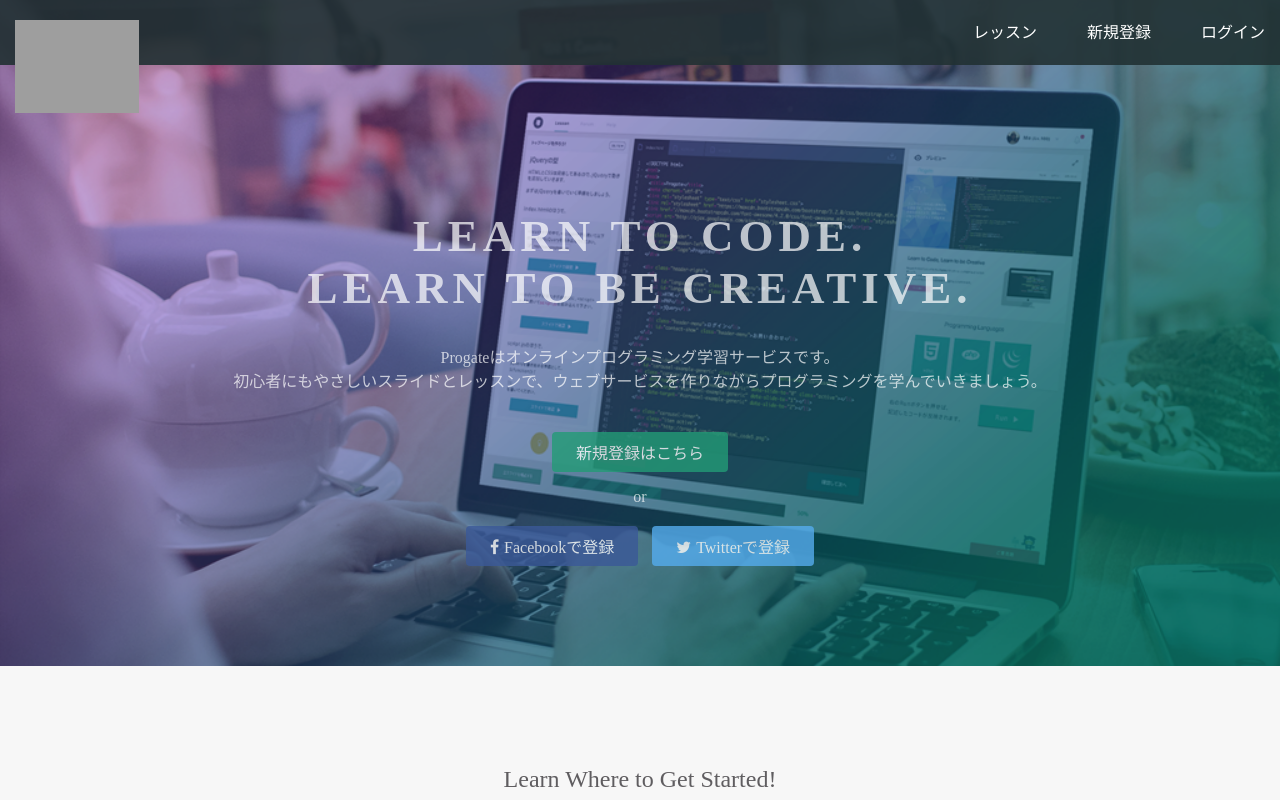
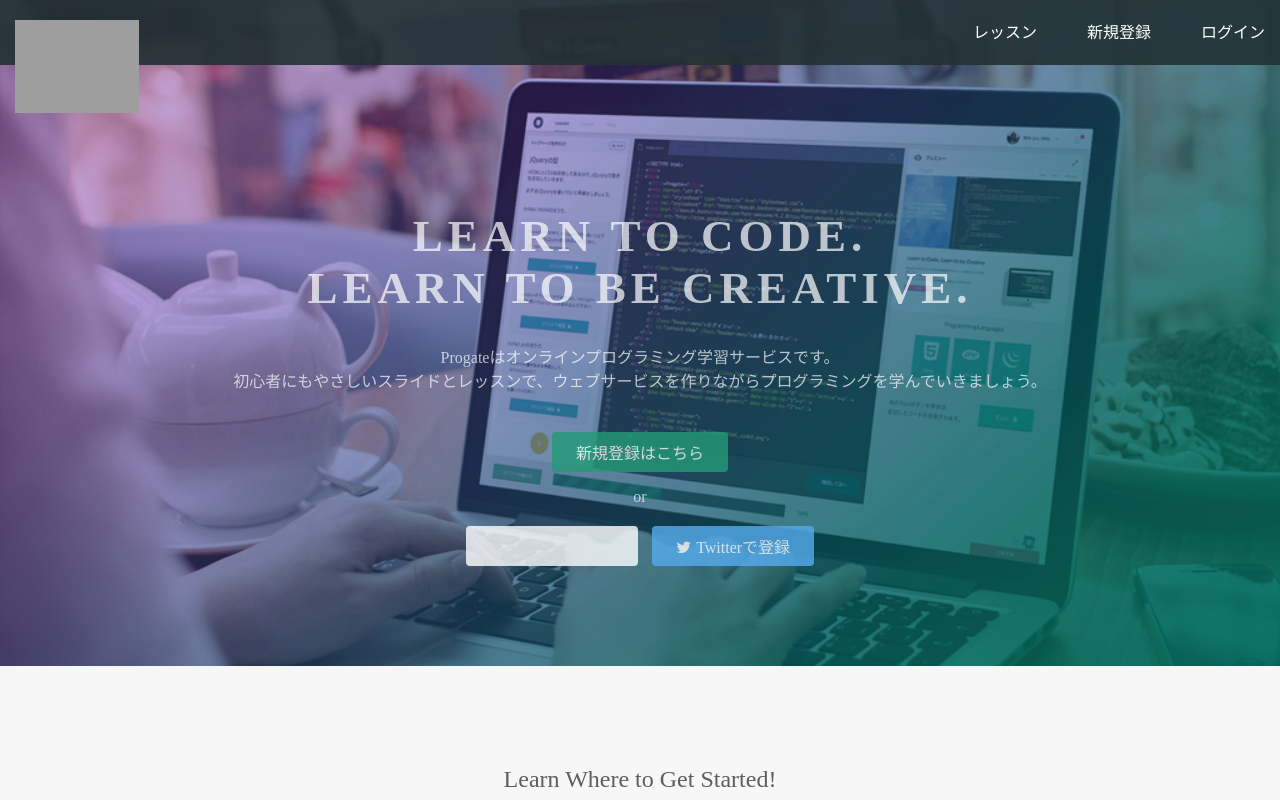
Before and after one commit to hdksj/sample, a plain HTML site: page index.html in a window 1280 px wide. Shown: the top 800 px of the page. Drawn offline with Linux system fonts and the light colour scheme; grey boxes are pictures that could not be loaded.

Commit message:
Update stylesheet.css

```diff
--- a/stylesheet.css
+++ b/stylesheet.css
@@ -50,7 +50,7 @@ a {
 }
 
 .facebook {
-  background-color: #3b5998;
+  background-color: #fff;
   margin-right: 10px;
 }
 
```
